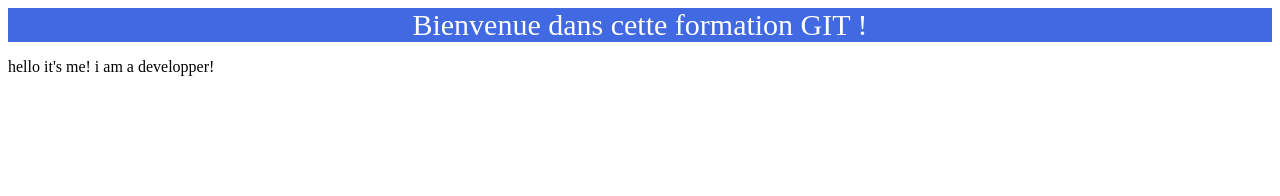
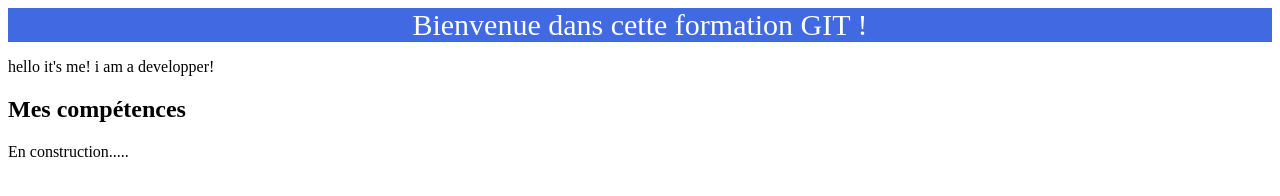
Before and after one commit to quentin290/mon_site_web, a plain HTML site: page index.html in a window 1280 px wide. Drawn offline with Linux system fonts and the light colour scheme.

Commit message:
Ajout du paragraphe competence

```diff
--- a/index.html
+++ b/index.html
@@ -10,12 +10,18 @@
 <body>
 
 
-
+    <!--Titre-->
     <div id="top-banner">
         Bienvenue dans cette formation GIT !
     </div>
+    <!--description-->
     <div>
         <p>hello it's me! i am a developper!</p>
+    </div>
+    <!--Mes competences-->
+    <div>
+        <h2>Mes compétences</h2>
+        <p>En construction.....</p>
     </div>
 
 </body>
```
